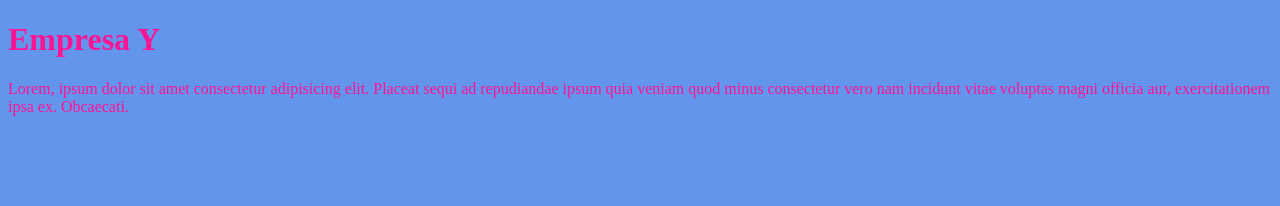
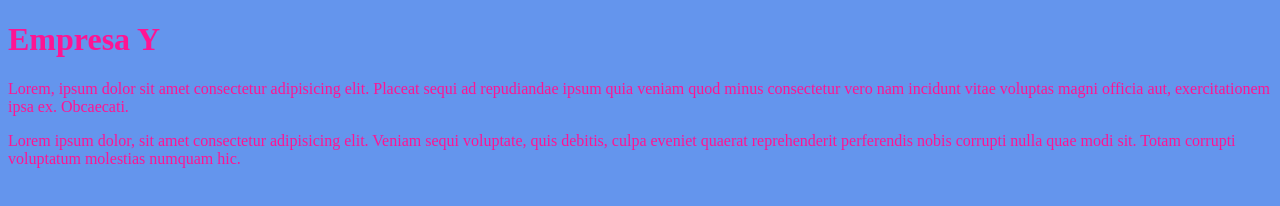
Before and after one commit to CaetanoCosta/aula-lp2-estudogit, a plain HTML site: page index.html in a window 1280 px wide. Drawn offline with Linux system fonts and the light colour scheme.

Commit message:
adiciona novo texto na home page

```diff
--- a/index.html
+++ b/index.html
@@ -10,5 +10,7 @@
 <body>
     <h1>Empresa Y</h1>
     <p>Lorem, ipsum dolor sit amet consectetur adipisicing elit. Placeat sequi ad repudiandae ipsum quia veniam quod minus consectetur vero nam incidunt vitae voluptas magni officia aut, exercitationem ipsa ex. Obcaecati.</p>
+
+    <p>Lorem ipsum dolor, sit amet consectetur adipisicing elit. Veniam sequi voluptate, quis debitis, culpa eveniet quaerat reprehenderit perferendis nobis corrupti nulla quae modi sit. Totam corrupti voluptatum molestias numquam hic.</p>
 </body>
 </html>
```
